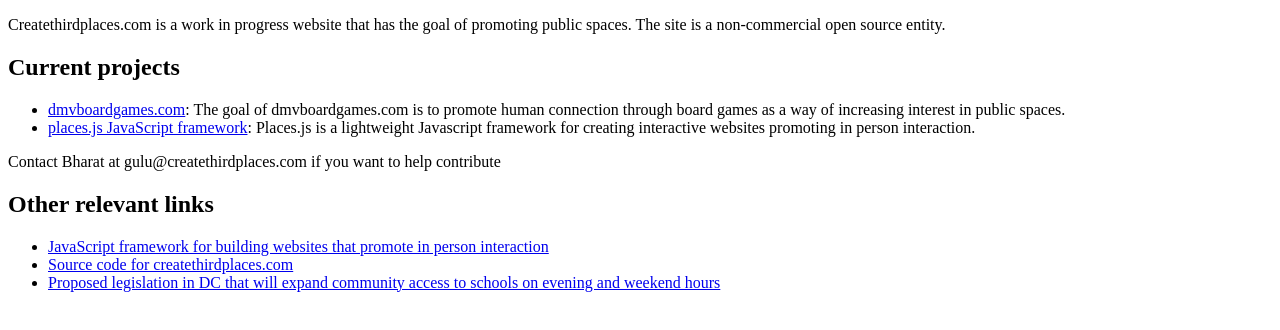
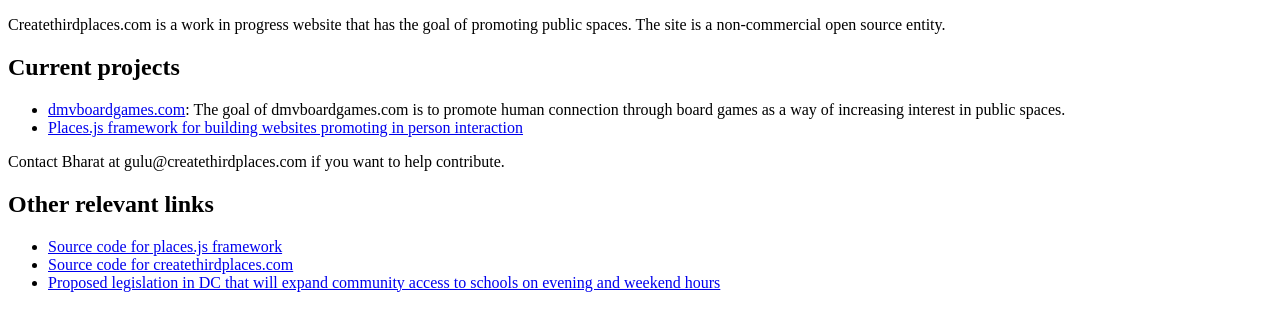
Before and after one commit to createthirdplaces/frontend, a website built with Vite: page src/index.html in a window 1280 px wide. Built offline with nearby package versions, Linux system fonts and the light colour scheme.

Commit message:
Update front page and url for framewoork

```diff
--- a/src/index.html
+++ b/src/index.html
@@ -17,17 +17,16 @@
         <li><a href="https://dmvboardgames.com/">dmvboardgames.com</a>:
           The goal of dmvboardgames.com is to promote human connection through board games as a way of increasing
           interest in public spaces. </li>
-        <li><a href="https://github.com/gatherspiel/places-js">places.js JavaScript framework</a>: Places.js is a
-          lightweight Javascript framework for creating interactive websites promoting in person interaction.</li>
+        <li><a href="placesjs.html">Places.js framework
+          for building websites promoting in person interaction</a></li>
       </ul>
-      <p>Contact Bharat at gulu@createthirdplaces.com if you want to help contribute</p>
+      <p>Contact Bharat at gulu@createthirdplaces.com if you want to help contribute.</p>
     </div>
 
     <h2>Other relevant links</h2>
       <ul>
-        <li><a href="framework/placesjs.html">JavaScript framework
-        for building websites that promote in person interaction</a></li>
 
+        <li><a href="https://github.com/gatherspiel/places-js">Source code for places.js framework</a></li>
         <li><a href="https://github.com/gatherspiel/createthirdplaces/tree/prod">Source code for createthirdplaces.com</a></li>
         <li><a href="/static/b26-0132.html">Proposed legislation in DC that will
           expand community access to schools on evening and weekend hours </a></li>
--- a/vite.config.js
+++ b/vite.config.js
@@ -16,7 +16,7 @@
     rollupOptions: {
       input: {
         billOne: resolve(__dirname, "src/static/b26-0132.html"),
-        framework: resolve(__dirname, "src/framework/placesjs.html"),
+        framework: resolve(__dirname, "src/placesjs.html"),
         main: resolve(__dirname, "src/index.html"),
       },
     },
```
Also changed, not shown: src/placesjs.html (renamed from src/framework/placesjs.html, +12 -12 lines).
